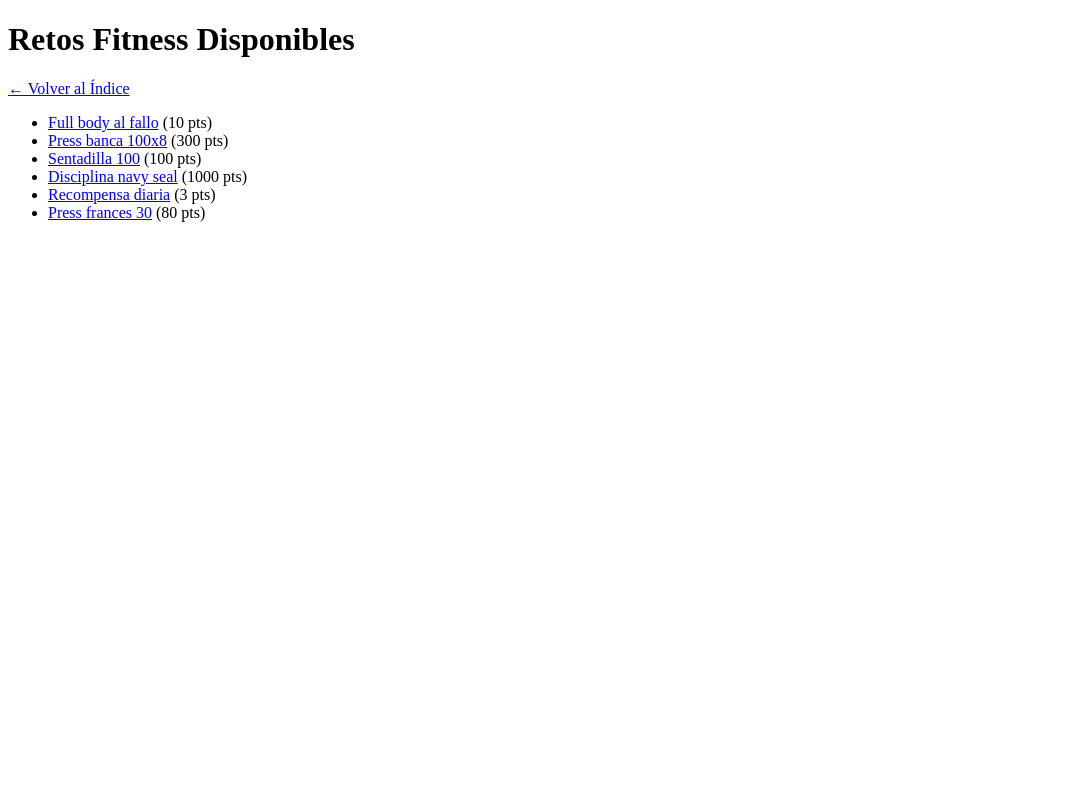
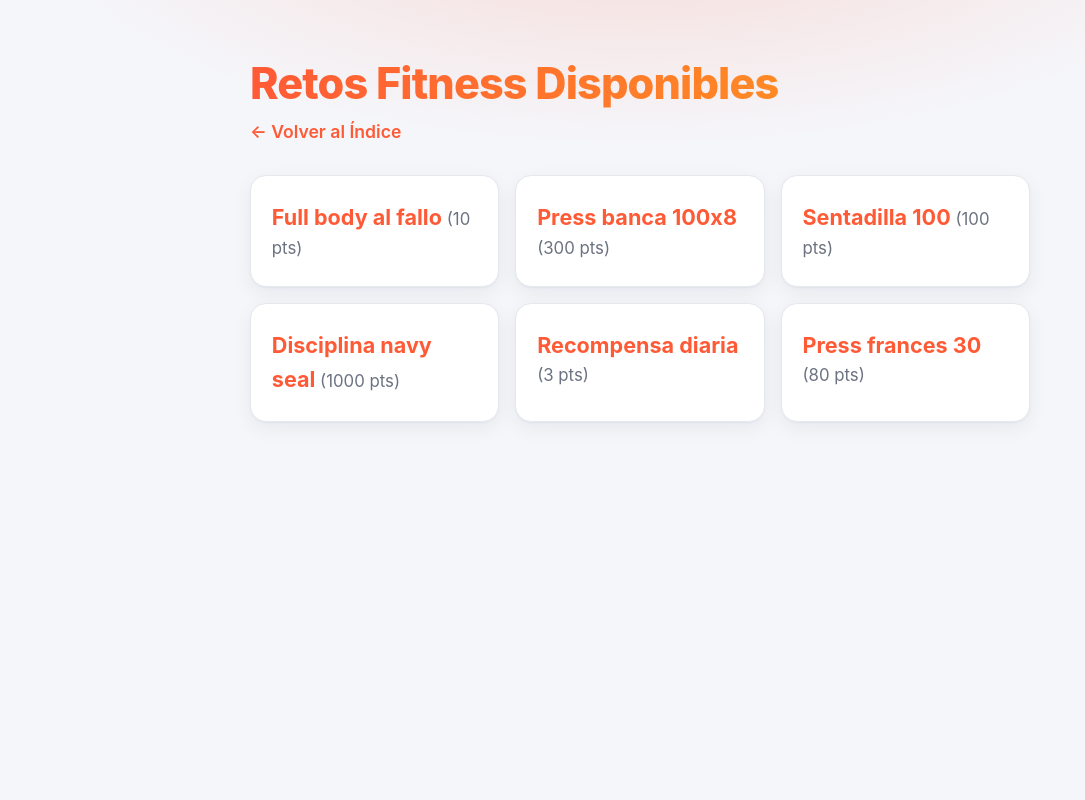
Before and after one commit to EnekoAE/fitrivals, a Django app: page /retos/ in a window 1280 px wide. Shown: the whole page, without its empty margins (0-1085 px from the left). Run offline with Django 5.2, Linux system fonts and the light colour scheme; data comes from the database, SQL or seed files in the repository; both versions use the stored data as it was after the commit.

Commit message:
css to hecho

```diff
--- /dev/null
+++ b/FitrivalsApp/css/estilos.css
@@ -0,0 +1,183 @@
+
+:root {
+  --bg: #f5f6fa;
+  --card: #ffffff;
+  --text: #1f2430;
+  --muted: #6b7280;
+  --line: #e6e8ef;
+  --accent: #ff5a36;
+  --accent-2: #ff9f1c;
+  --radius: 16px;
+  --shadow: 0 1px 2px rgba(16, 24, 40, .04), 0 6px 20px rgba(16, 24, 40, .06);
+  --shadow-hover: 0 2px 4px rgba(16, 24, 40, .06), 0 14px 30px rgba(16, 24, 40, .12);
+}
+
+
+@media (prefers-color-scheme: dark) {
+  :root {
+    --bg: #0f1218;
+    --card: #181c25;
+    --text: #eef0f6;
+    --muted: #9aa3b5;
+    --line: #272c38;
+    --shadow: 0 1px 2px rgba(0, 0, 0, .3), 0 6px 20px rgba(0, 0, 0, .25);
+    --shadow-hover: 0 2px 4px rgba(0, 0, 0, .4), 0 14px 30px rgba(0, 0, 0, .4);
+  }
+}
+
+*, *::before, *::after { box-sizing: border-box; }
+
+html {
+  min-height: 100%;
+  background:
+    radial-gradient(900px 380px at 50% -120px, rgba(255, 90, 54, .20), transparent 70%),
+    var(--bg);
+  background-repeat: no-repeat;
+}
+
+body {
+  max-width: 820px;
+  margin: 0 auto;
+  padding: 2.5rem 1.25rem 4rem;
+  font-family: "Inter", system-ui, -apple-system, "Segoe UI", Roboto, Helvetica, Arial, sans-serif;
+  font-size: 1rem;
+  line-height: 1.6;
+  color: var(--text);
+  -webkit-font-smoothing: antialiased;
+}
+
+::selection { background: var(--accent); color: #fff; }
+
+/* Titulos */
+h1 {
+  margin: 1.2rem 0 .6rem;
+  font-size: clamp(1.9rem, 5vw, 2.7rem);
+  font-weight: 800;
+  line-height: 1.15;
+  letter-spacing: -.02em;
+  background: linear-gradient(90deg, var(--accent), var(--accent-2));
+  -webkit-background-clip: text;
+  background-clip: text;
+  color: transparent;
+}
+
+h2 {
+  display: flex;
+  align-items: center;
+  gap: .6rem;
+  margin: 2.2rem 0 .9rem;
+  font-size: 1.15rem;
+  font-weight: 700;
+}
+
+h2::before {
+  content: "";
+  width: 6px;
+  height: 1.1em;
+  border-radius: 3px;
+  background: linear-gradient(var(--accent), var(--accent-2));
+}
+
+/* Enlaces */
+a {
+  color: var(--accent);
+  font-weight: 600;
+  text-decoration: none;
+}
+
+a:hover {
+  text-decoration: underline;
+  text-underline-offset: 3px;
+}
+
+/* Enlace pa volver */
+body > a:first-child {
+  display: inline-flex;
+  align-items: center;
+  gap: .35rem;
+  padding: .4rem .95rem;
+  border-radius: 999px;
+  border: 1px solid var(--line);
+  background: var(--card);
+  color: var(--muted);
+  font-size: .9rem;
+  box-shadow: var(--shadow);
+  transition: transform .15s ease, color .15s ease, border-color .15s ease;
+}
+
+body > a:first-child:hover {
+  color: var(--accent);
+  border-color: var(--accent);
+  text-decoration: none;
+  transform: translateX(-3px);
+}
+
+/*datos de los detalles*/
+p {
+  margin: 0 0 .6rem;
+  padding: .75rem 1.1rem;
+  background: var(--card);
+  border: 1px solid var(--line);
+  border-radius: 12px;
+}
+
+/* subtitulado de indice */
+p:only-of-type {
+  padding: 0;
+  margin-bottom: 1.8rem;
+  background: none;
+  border: 0;
+  color: var(--muted);
+  font-size: 1.1rem;
+}
+
+/* listas*/
+ul {
+  display: grid;
+  gap: .65rem;
+  margin: 0;
+  padding: 0;
+  list-style: none;
+}
+
+li {
+  padding: .95rem 1.2rem;
+  background: var(--card);
+  border: 1px solid var(--line);
+  border-radius: var(--radius);
+  box-shadow: var(--shadow);
+  transition: transform .15s ease, box-shadow .15s ease, border-color .15s ease;
+}
+
+li:hover {
+  transform: translateY(-2px);
+  border-color: rgba(255, 90, 54, .4);
+  box-shadow: var(--shadow-hover);
+}
+
+li a {
+  font-size: 1.02rem;
+  font-weight: 700;
+}
+
+/*indice */
+p:only-of-type + ul {
+  grid-template-columns: repeat(auto-fit, minmax(220px, 1fr));
+  gap: 1rem;
+}
+
+p:only-of-type + ul li {
+  padding: 1.5rem 1.3rem;
+  color: var(--muted);
+  font-size: 1.05rem;
+}
+
+p:only-of-type + ul li a {
+  font-size: 1.35rem;
+}
+
+/* para movils*/
+@media (max-width: 520px) {
+  body { padding: 1.5rem 1rem 3rem; }
+  li { padding: .85rem 1rem; }
+}
--- a/FitrivalsApp/templates/index.html
+++ b/FitrivalsApp/templates/index.html
@@ -1,8 +1,11 @@
+{% load static %}
 <!DOCTYPE html>
 <html lang="es">
 <head>
     <meta charset="UTF-8">
     <title>Fitrivals - Panel Principal</title>
+    <meta name="viewport" content="width=device-width, initial-scale=1">
+    <link rel="stylesheet" href="{% static 'FitrivalsApp/css/estilos.css' %}">
 </head>
 <body>
     <h1>Bienvenido a Fitrivals</h1>
--- a/FitrivalsApp/templates/retos/lista.html
+++ b/FitrivalsApp/templates/retos/lista.html
@@ -1,6 +1,11 @@
+{% load static %}
 <!DOCTYPE html>
 <html lang="es">
-<head><title>Lista de Retos</title></head>
+<head>
+    <title>Lista de Retos</title>
+    <meta name="viewport" content="width=device-width, initial-scale=1">
+    <link rel="stylesheet" href="{% static 'FitrivalsApp/css/estilos.css' %}">
+</head>
 <body>
     <h1>Retos Fitness Disponibles</h1>
     <p><a href="{% url 'index' %}">← Volver al Índice</a></p>
```
Also changed, not shown: FitrivalsApp/templates/ejercicios/detalle.html (+6 -1 lines), FitrivalsApp/templates/ejercicios/lista.html (+6 -1 lines), FitrivalsApp/templates/entrenamientos/detalle.html (+6 -1 lines), FitrivalsApp/templates/entrenamientos/lista.html (+6 -1 lines), FitrivalsApp/templates/retos/detalle.html (+6 -1 lines), FitrivalsApp/templates/usuarios/detalle.html (+6 -1 lines), FitrivalsApp/templates/usuarios/lista.html (+6 -1 lines), db.sqlite3.
